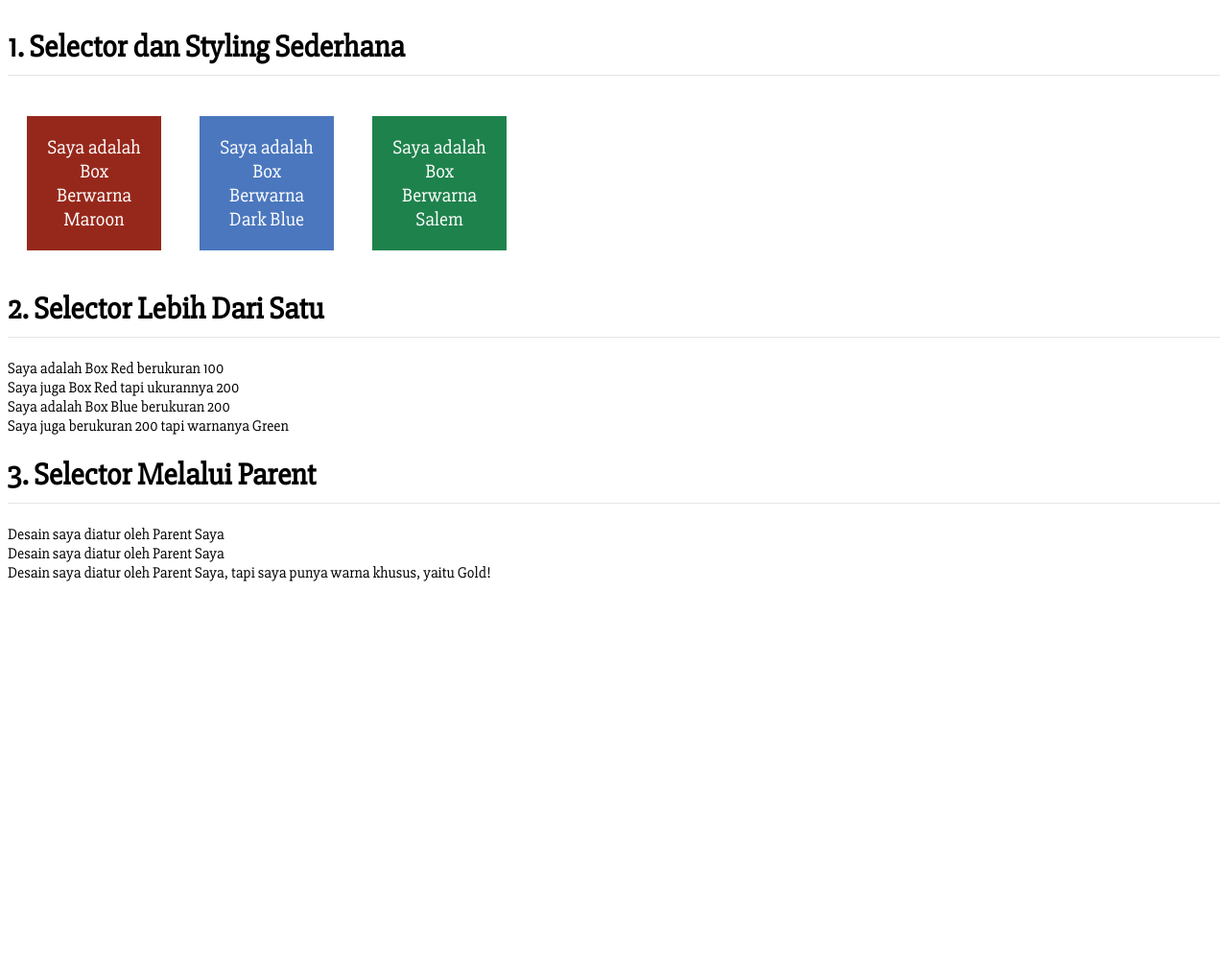
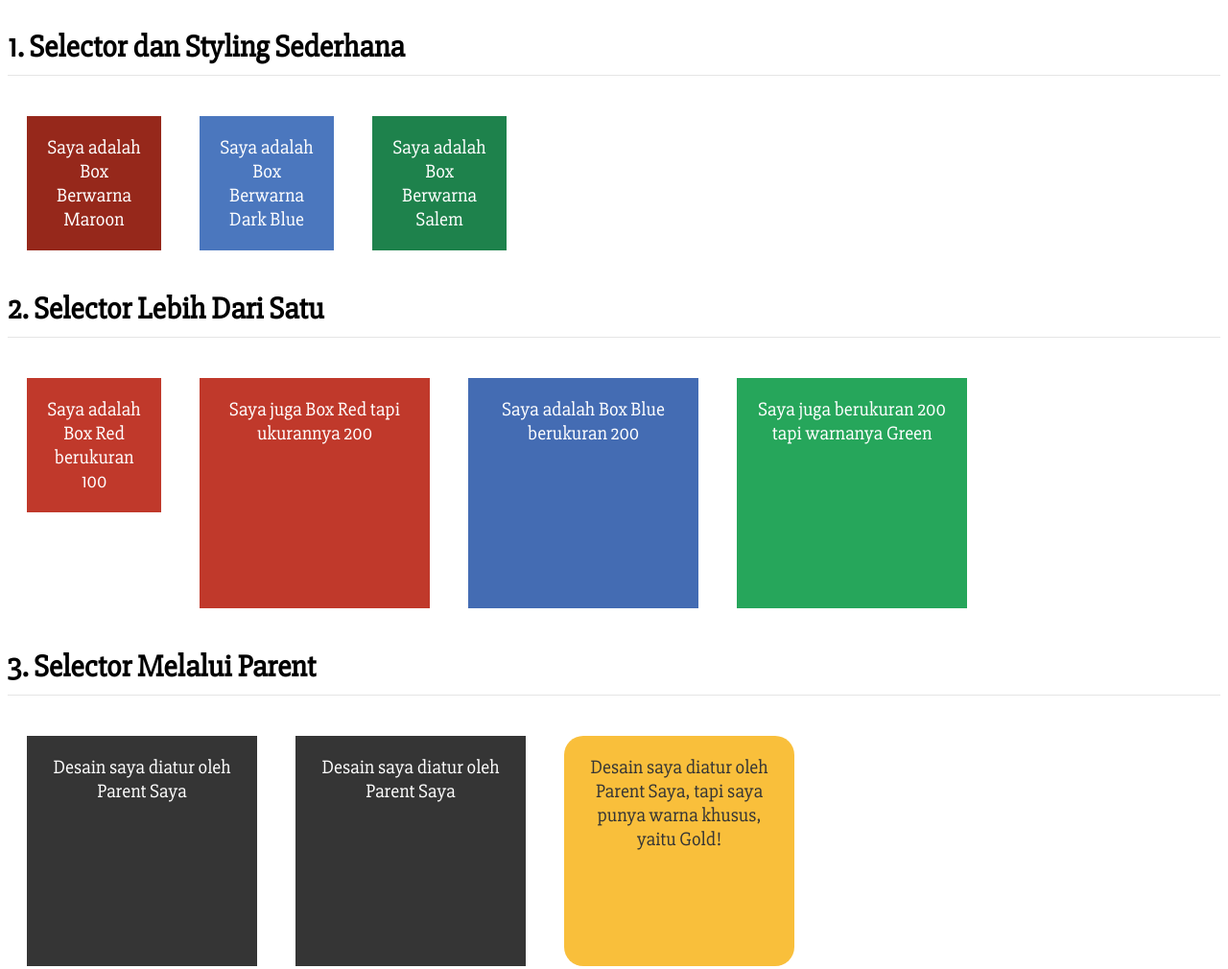
Before and after one commit to Yosua1011/project-css-styling, a plain HTML site: page index.html in a window 1280 px wide. Shown: the whole page at 96% size. Before the commit the page ends 800 px from the top, so only its background shows below. Drawn offline with Linux system fonts and the light colour scheme.

Commit message:
2.Selector Lebih Dari Satu & 3.Selector Melalui Parent done

```diff
--- a/index.html
+++ b/index.html
@@ -13,19 +13,17 @@
     </div>
     <div class="separator">
       <h1>2. Selector Lebih Dari Satu</h1>
-      <div>Saya adalah Box Red berukuran 100</div>
-
-      <div>Saya juga Box Red tapi ukurannya 200</div>
-      <div>Saya adalah Box Blue berukuran 200</div>
-      <div>Saya juga berukuran 200 tapi warnanya Green</div>
+      <div class="red-background box-100">Saya adalah Box Red berukuran 100</div>
+      <div class="red-background box-200">Saya juga Box Red tapi ukurannya 200</div>
+      <div class="blue-background box-200">Saya adalah Box Blue berukuran 200</div>
+      <div class="green-background box-200">Saya juga berukuran 200 tapi warnanya Green</div>
 
     </div>
     <div class="separator">
       <h1>3. Selector Melalui Parent</h1>
-
-        <div>Desain saya diatur oleh Parent Saya</div>
-        <div>Desain saya diatur oleh Parent Saya</div>
-        <div>Desain saya diatur oleh Parent Saya, tapi saya punya warna khusus, yaitu Gold!</div>
+        <div id="soft-dark" class="box-200">Desain saya diatur oleh Parent Saya</div>
+        <div id="soft-dark" class="box-200">Desain saya diatur oleh Parent Saya</div>
+        <div id="gold-box" class="box-200">Desain saya diatur oleh Parent Saya, tapi saya punya warna khusus, yaitu Gold!</div>
 
     </div>
   </body>
--- a/style.css
+++ b/style.css
@@ -78,6 +78,11 @@ h1 {
   color: #FFFFFF;
 }
 
+#soft-dark {
+  color: #FFFFFF;
+  background: #353535;
+}
+
 #gold-box {
   border-radius: 20px;
   color: #353535;
```
